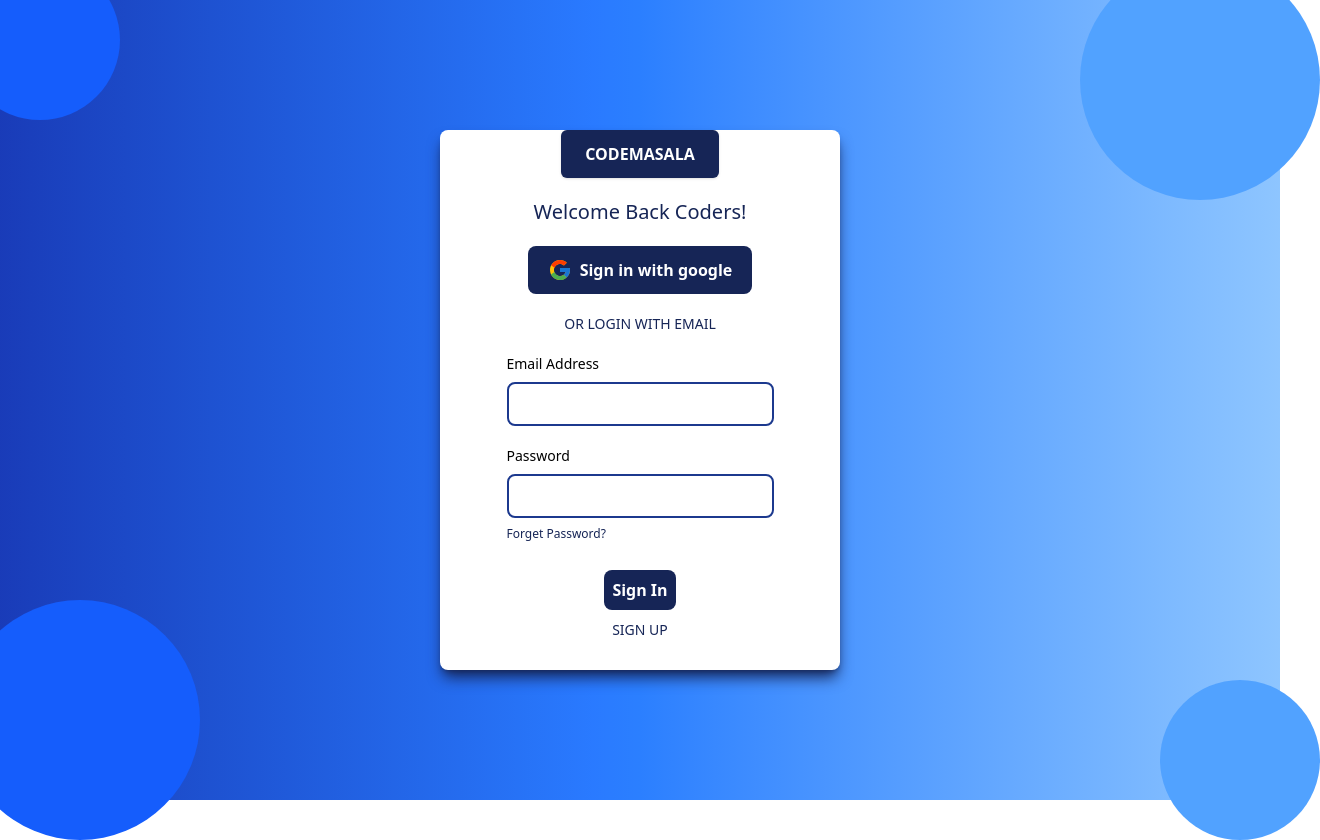
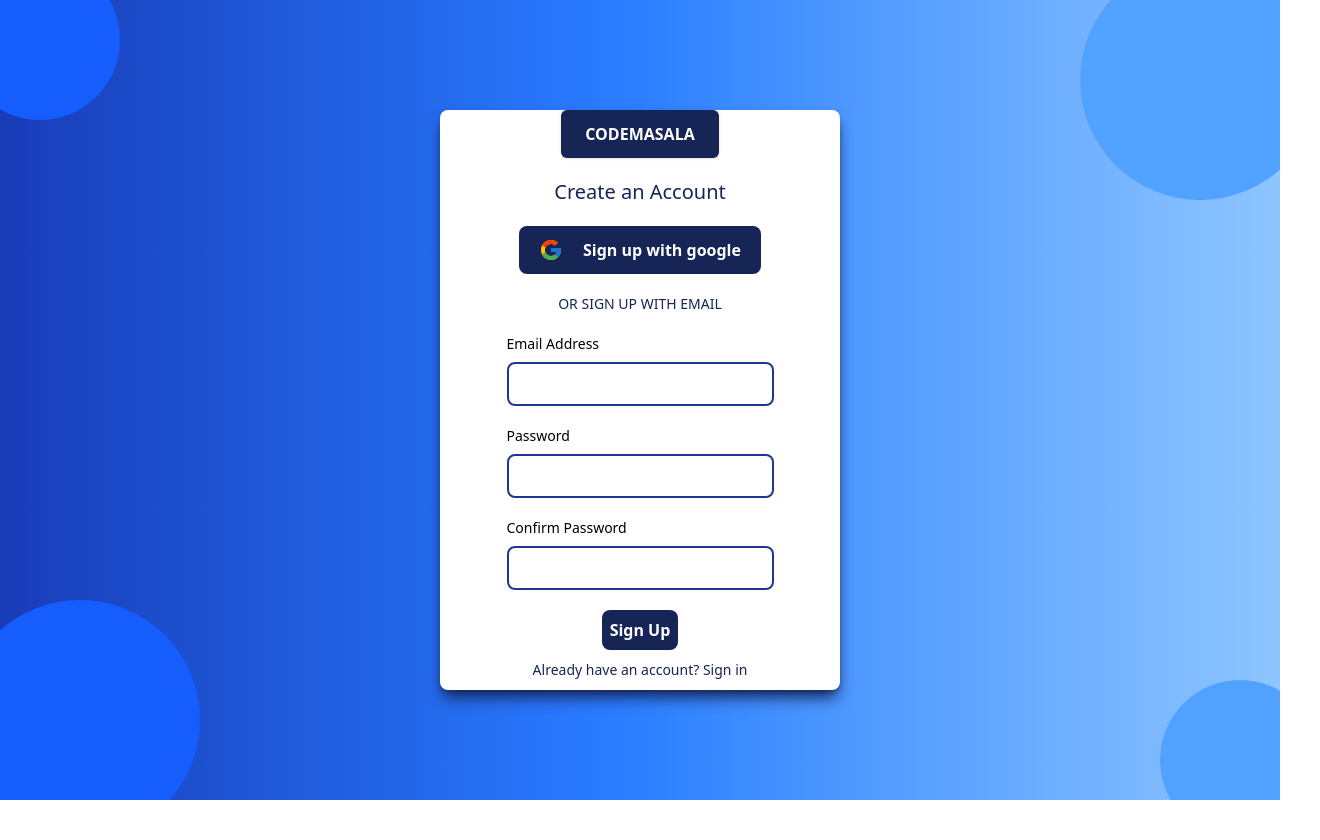
Before and after one commit to Animatedguess/codemasala, a React (Vite) app: page / in a window 1280 px wide. Shown: the whole page, 1320 px wide, since content can reach past the window. After the commit the page ends 800 px from the top, so only its background shows below. Built offline with nearby package versions, Linux system fonts and the light colour scheme; no server answers.

Commit message:
i am the first user

```diff
--- a/src/App.jsx
+++ b/src/App.jsx
@@ -2,6 +2,7 @@ import Navbar2 from "./components/navbar/Navbar2";
 import CodeEditorPage from "./pages/CodeEditorPage";
 import UserProfile from "./components/userprofile/UserProfile";
 import Signin from "./components/signin/Signin";
+import Signup from "./components/signup/Signup";
 
 function App() {
   return (
@@ -9,7 +10,8 @@ function App() {
       {/* <CodeEditorPage/> */}
       {/* <Navbar2/> */}
       {/* <UserProfile/> */}
-      <Signin/>
+      {/* <Signin/> */}
+      <Signup/>
 
     </>
   );
--- a/src/components/signup/Signup.jsx
+++ b/src/components/signup/Signup.jsx
@@ -1,18 +1,20 @@
 import React from 'react'
 import { useState } from 'react';
+import { useSignUp } from "@clerk/clerk-react";
 
 const Signup = () => {
   const [error, setError] = useState("");
+  const { signUp, isLoaded } = useSignUp();
   // Custom Google Sign-Up Function
    const handleGoogleSignUp = async () => {
      try {
-      await signIn.authenticateWithRedirect({
+       await signUp.authenticateWithRedirect({
          strategy: "oauth_google",
          redirectUrl: "/", // Redirect to the dashboard or another page
        });
      } catch (err) {
-      console.error("Google Sign-In Error:", err);
-      setError("Failed to sign in with Google.");
+       console.error("Google Sign-Up Error:", err);
+       setError("Failed to sign up with Google.");
      }
    };
   return (
```
Lines whose indentation alone changed are shown as unchanged.
